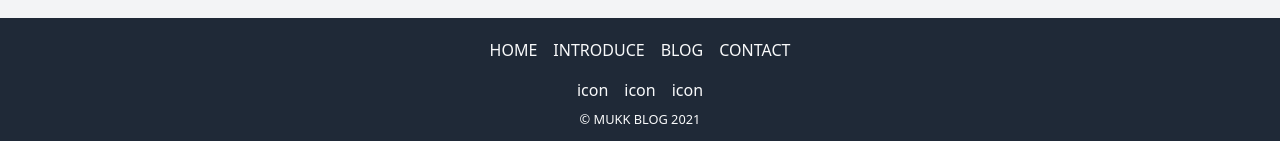
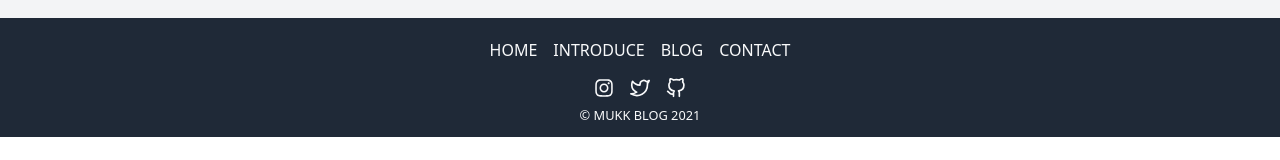
Before and after one commit to knm22mukk/next-mysite, a Next.js app: page / in a window 1280 px wide. Shown: the part 126-286 px from the top of the page. Built offline with nearby package versions, Linux system fonts and the light colour scheme.

Commit message:
react iconsの追加、フッターのリンク先の設定

```diff
--- a/components/layouts/footer.js
+++ b/components/layouts/footer.js
@@ -1,4 +1,6 @@
 import Link from "next/link"
+import { FaInstagram } from 'react-icons/fa'
+import { FiTwitter, FiGithub } from 'react-icons/fi'
 
 export default function Footer() {
   return (
@@ -20,14 +22,14 @@ export default function Footer() {
             </Link>
           </ul>
           <ul className="flex mx-auto text-gray-50 text-center">
-            <li className="p-2 cursor-pointer">
-              <a href="#">icon</a>
+            <li className="p-2 cursor-pointer text-xl">
+              <a href="https://www.instagram.com/mukk_houzai/" target="_blank"><FaInstagram /></a>
             </li>
-            <li className="p-2 cursor-pointer">
-              <a href="#">icon</a>
+            <li className="p-2 cursor-pointer text-xl">
+              <a href="https://twitter.com/mukk_houzai" target="_blank"><FiTwitter /></a>
             </li>
-            <li className="p-2 cursor-pointer">
-              <a href="#">icon</a>
+            <li className="p-2 cursor-pointer text-xl">
+              <a href="https://github.com/knm22mukk/next-mysite" target="_blank"><FiGithub /></a>
             </li>
           </ul>
           <div className="flex mx-auto text-gray-50 text-center">
--- a/components/layouts/header.js
+++ b/components/layouts/header.js
@@ -1,6 +1,8 @@
 import Image from 'next/image'
 import Link from 'next/link'
 import { useState } from 'react'
+import { GiHamburgerMenu } from 'react-icons/gi'
+import { AiOutlineHome } from 'react-icons/ai'
 
 export default function Header() {
   const [active, setActive] = useState(false);
@@ -23,7 +25,7 @@ export default function Header() {
           className="inline-flex p-3 hover:bg-gray-200 rounded lg:hidden text-gray-50 ml-auto hover:text-gray-50 outline-none"
           onClick={handleClick}
         >
-          <Image src="/images/hamburger.svg" height={30} width={30} alt="menu" className="text-gray-50" />
+          <span className="text-gray-700 text-bold text-3xl"><GiHamburgerMenu /></span>
         </button>
         <div
           className={`${
--- a/package.json
+++ b/package.json
@@ -12,7 +12,8 @@
     "microcms-js-sdk": "^1.2.0",
     "next": "11.1.2",
     "react": "17.0.2",
-    "react-dom": "17.0.2"
+    "react-dom": "17.0.2",
+    "react-icons": "^4.2.0"
   },
   "devDependencies": {
     "autoprefixer": "^10.3.4",
```
Also changed, not shown: public/images/hamburger.svg (deleted), 1 other file (tests, documents, lock files or other folders).
